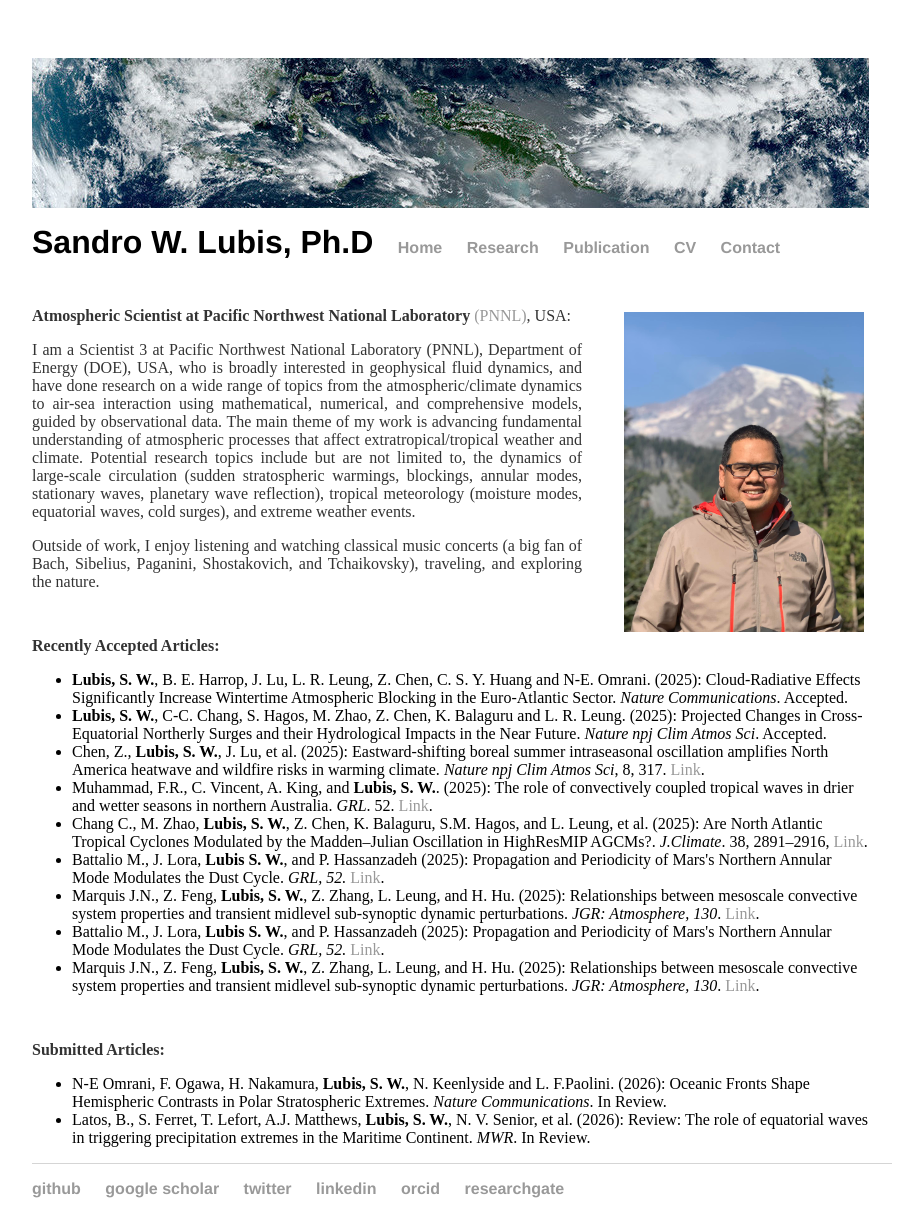
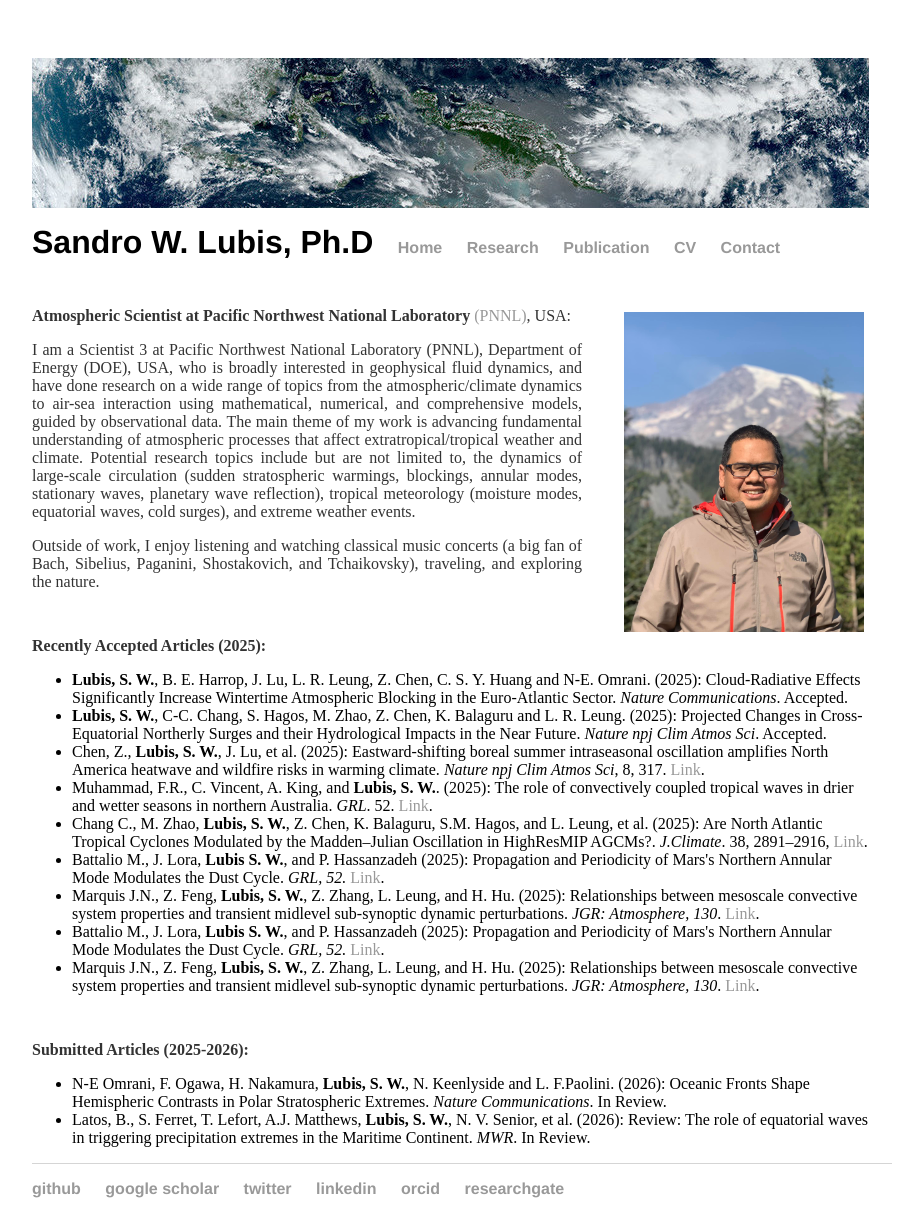
Before and after one commit to sandrolubis/sandrolubis.github.io, a Jekyll site: the page built from index.html, in a window 1280 px wide. Shown: the whole page, without its empty margins (276-1176 px from the left). Built offline with Jekyll 4.4.1, drawn with Linux system fonts in a browser that asks for light colours.

Commit message:
Update index.html

```diff
--- a/index.html
+++ b/index.html
@@ -43,7 +43,7 @@ div.relative {
         <p class="ex"><font size=3>Outside of work, I enjoy listening and watching classical music concerts (a big fan of Bach, Sibelius,
 		Paganini, Shostakovich, and Tchaikovsky), traveling, and exploring the nature.</font></p>
 
-	<p class="ex", style="padding-top:30px"><font size=3><b>Recently Accepted Articles:</b></p>
+	<p class="ex", style="padding-top:30px"><font size=3><b>Recently Accepted Articles (2025):</b></p>
 		<ul class="ex">
 		<li> <b>Lubis, S. W.</b>, B. E. Harrop, J. Lu, L. R. Leung, Z. Chen, C. S. Y. Huang and N-E. Omrani. (2025): Cloud-Radiative Effects Significantly Increase Wintertime Atmospheric Blocking in the Euro-Atlantic Sector. <i>Nature Communications</i>. Accepted.</li>
 		<li> <b>Lubis, S. W.</b>, C-C. Chang, S. Hagos, M. Zhao, Z. Chen, K. Balaguru and L. R. Leung. (2025): Projected Changes in Cross-Equatorial Northerly Surges and their Hydrological Impacts in the Near Future. <i>Nature npj Clim Atmos Sci</i>. Accepted.</li>
@@ -55,8 +55,7 @@ div.relative {
 		<li> Battalio M., J. Lora,  <b>Lubis S. W.</b>, and P. Hassanzadeh (2025): Propagation and Periodicity of Mars's Northern Annular Mode Modulates the Dust Cycle. <i>GRL, 52.</i> <a href="https://doi.org/10.1029/2024GL112814">Link</a>.</li>
 		<li> Marquis J.N., Z. Feng, <b>Lubis, S. W.</b>, Z. Zhang, L. Leung, and H. Hu. (2025): Relationships between mesoscale convective system properties and transient midlevel sub-synoptic dynamic perturbations. <i>JGR: Atmosphere, 130</i>. <a href="https://doi.org/10.1029/2024JD042076">Link</a>.</li>
 		</ul>
-
-	<p class="ex", style="padding-top:30px"><font size=3><b>Submitted Articles:</b></p>
+	<p class="ex", style="padding-top:30px"><font size=3><b>Submitted Articles (2025-2026):</b></p>
 		<ul class="ex">
 		<li> N-E Omrani, F. Ogawa, H. Nakamura, <b>Lubis, S. W.</b>, N. Keenlyside and L. F.Paolini. (2026): Oceanic Fronts Shape Hemispheric Contrasts in Polar Stratospheric Extremes. <i>Nature Communications</i>. In Review.</li>
 		<li> Latos, B., S. Ferret, T. Lefort, A.J. Matthews, <b>Lubis, S. W.</b>, N. V. Senior, et al. (2026): Review: The role of equatorial waves in triggering precipitation extremes in the Maritime Continent. <i>MWR</i>. In Review.</li>
```
